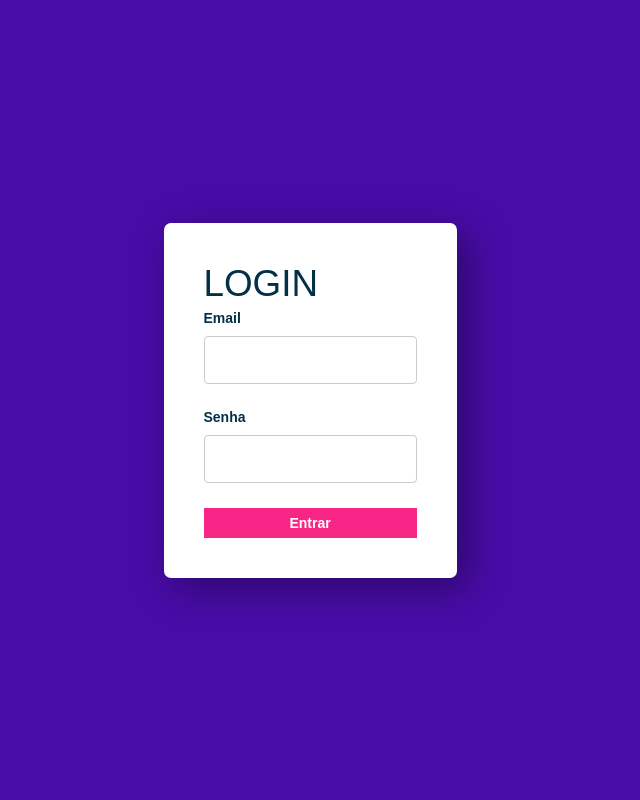
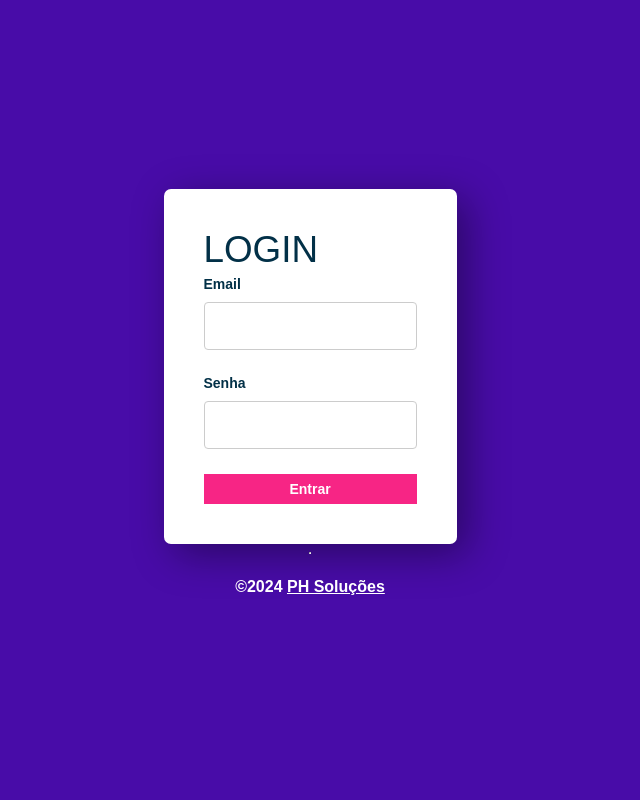
Before and after one commit to pedroh-dev255/Dashboard-pressticket, a PHP site: page /login.php in a window 1280 px wide. Shown: the whole page, without its empty margins (330-970 px from the left). Run offline with PHP 8.4, Linux system fonts and the light colour scheme; some web fonts are replaced.

Commit message:
alterações visuais

```diff
--- a/index.php
+++ b/index.php
@@ -279,7 +279,7 @@
         <br>
         <hr/>
         <footer class="py-3 my-4">
-            <b><p class="text-center text-muted">©<?php echo date('Y'); ?> PH Soluções</p></b>
+            <b><p class="text-center text-muted">©<?php echo date('Y'); ?> <a href="phsolucoes.tech">PH Soluções</a></p></b>
         </footer>
     </div>
 
--- a/login.php
+++ b/login.php
@@ -77,8 +77,7 @@
         <button onclick="closePopin()">Fechar</button>
     </div>
 
-</body>
-</html>
+
     <div class="page">
         <form action="./login.php" method="post" class="formLogin">
             <h1>LOGIN</h1>
@@ -90,15 +89,18 @@
             <input type="password" name="pass" required>
 
             <button type="submit" class="btn">Entrar</button>
-
         </form>
+        <hr>
+        <footer style="color: white; a { color: inherit; } " class="py-3 my-4">
+            <b><p class="text-center text-muted">©<?php echo date('Y'); ?> <a href="phsolucoes.tech">PH Soluções</a></p></b>
+        </footer>
     </div>
-
-
-
 <?php
     if(isset($_SESSION['log'])){
         echo "<script >showPopin('".$_SESSION['log']."', '".$_SESSION['log1']."');</script>";
         unset($_SESSION['log'], $_SESSION['log1']);
     }
 ?>
+
+</body>
+</html>
--- a/style/login.css
+++ b/style/login.css
@@ -95,3 +95,23 @@ body {
     background-color: #ff0676;
 
 }
+
+
+a:link {
+    color: inherit;
+ }
+
+ /* link que foi visitado */
+ a:visited {
+     color: inherit;
+ }
+
+ /* mouse over */
+ a:hover {
+     color: inherit;
+ }
+
+ /* link selecionado */
+ a:active {
+     color: inherit;
+ }
```
